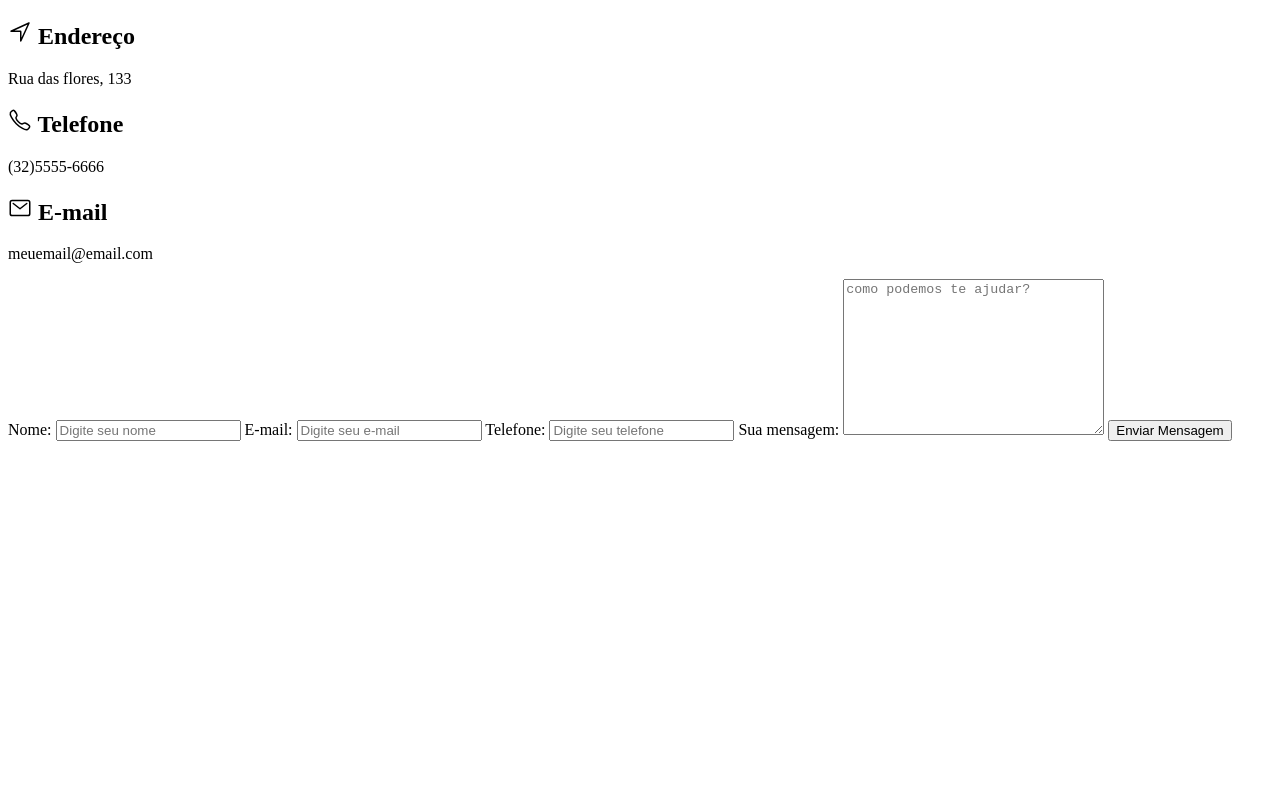
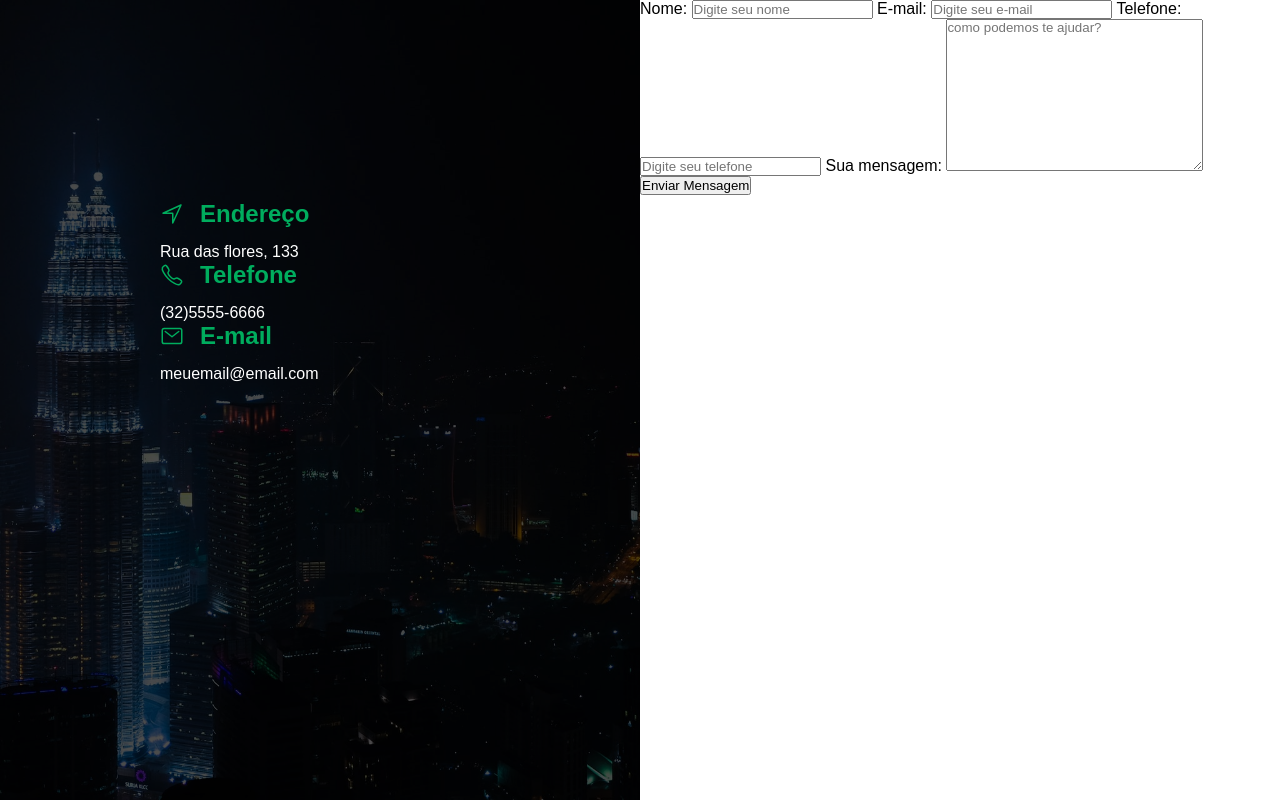
Before and after one commit to thalesrr1/contato-mbatistti, a plain HTML site: page index.html in a window 1280 px wide. Drawn offline with nearby package versions, Linux system fonts and the light colour scheme.

Commit message:
Add: style containers and fixe divs addres

```diff
--- a/css/styles.css
+++ b/css/styles.css
@@ -0,0 +1,56 @@
+/*  GERAL  */
+* {
+    margin: 0;
+    padding: 0;
+    font-family: Arial, Helvetica, sans-serif;
+    box-sizing: border-box;
+}
+ /* CONTAINERS */
+
+#main-container {
+    display: flex;
+    flex-direction: row;
+    height: 100vh;
+
+}
+
+#address-container, #form-container {
+    flex: 1 1 0;
+    height: 100%;
+    text-align: left;
+}
+
+#address-container {
+    background-image: url('../img/project_bg.jpg');
+    background-size: cover;
+    background-position-x: -130px;
+    color: #fff;
+    position: relative;
+}
+
+.fade {
+    width: 100%;
+    height: 100%;
+    background: #000;
+    opacity: 0.7;
+}
+
+#adress-content {
+    position: absolute;
+    top: 25vh;
+    left: 25%;
+    width: 300px;
+}
+
+#adress-content h2 {
+    color: #00AD5E;
+    margin-bottom: 15px;
+    position: relative;
+    padding-left: 40px;
+}
+
+#adress-content ion-icon {
+    position: absolute;
+    top: 2px;
+    left: 0;
+}
--- a/index.html
+++ b/index.html
@@ -3,13 +3,13 @@
 <head>
     <meta charset="UTF-8">
     <meta http-equiv="X-UA-Compatible" content="IE=edge">
-    <meta name="viewport" content="width=device-width, initial-scale=1.0, maxmum-scale=1, user-scalable=1">
+    <meta name="viewport" content="width=device-width, initial-scale=1.0, maxmum-scale=1, user-scalable=no">
     <title>Contato</title>
     <link rel="stylesheet" href="css/styles.css">
 </head>
 <body>
 <div id="main-container">
-    <div id="adress-container">
+    <div id="address-container">
         <div class="fade"></div>
         <div id="adress-content">
             <h2><ion-icon name="navigate-outline"></ion-icon> Endereço</h2>
@@ -34,7 +34,6 @@
         </form>
     </div>
 </div>
-
     <script type="module" src="https://unpkg.com/ionicons@5.5.2/dist/ionicons/ionicons.esm.js"></script>
     <script nomodule src="https://unpkg.com/ionicons@5.5.2/dist/ionicons/ionicons.js"></script>
 </body>
```
